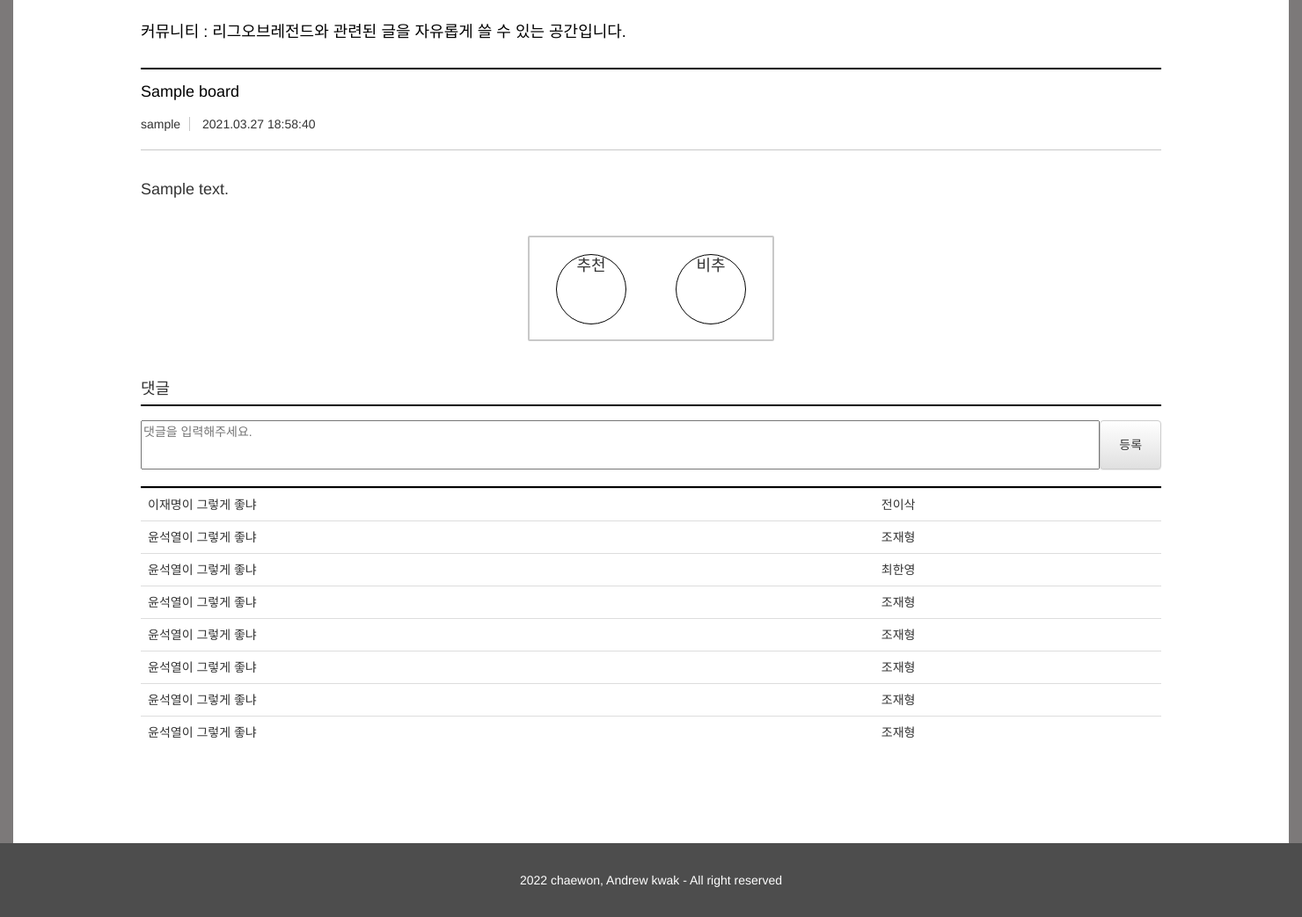
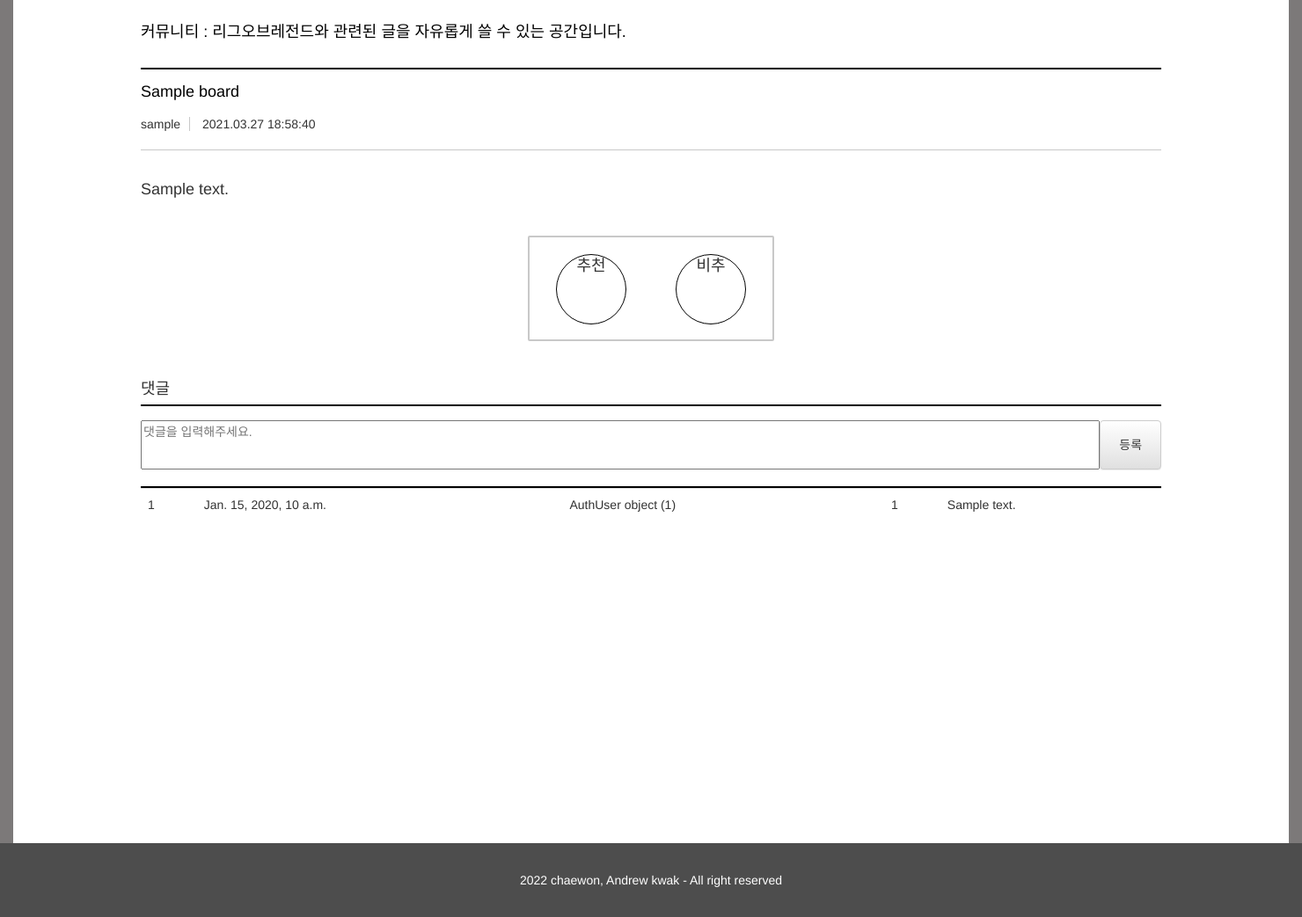
Before and after one commit to kwakchaewon/dodge.kr, a Django app: page /viewboard/1/ in a window 1480 px wide. Shown: the part 59-1102 px from the top of the page at 88% size. Run offline with Django 3.2, Linux system fonts and the light colour scheme; tables that the repository leaves empty hold one stand-in row (values such as "Sample post"); some libraries are stand-ins or nearby versions.

Commit message:
Update viewboard view & template
build basic structure for comment function

```diff
--- a/command/mysql.txt
+++ b/command/mysql.txt
@@ -122,4 +122,4 @@ foreign key(username) references auth_user(id)
 
 * board_comment 테스트 데이터 삽입
 insert into board_comment (id, board_id, username, registered_date, content)
-values (,7511,'admin',,'최한영돼지');
+values (1,7511,'admin',now(),'최한영돼지');
--- a/communityboardapp/templates/viewboard.html
+++ b/communityboardapp/templates/viewboard.html
@@ -48,38 +48,17 @@
                 <div class="comment__table">
                     <table class="table table-hover">
                         <tbody>
-                        <tr>
-                            <td>이재명이 그렇게 좋냐</td>
-                            <td>전이삭</td>
-                        </tr>
-                        <tr>
-                            <td>윤석열이 그렇게 좋냐</td>
-                            <td>조재형</td>
-                        </tr>
-                        <tr>
-                            <td>윤석열이 그렇게 좋냐</td>
-                            <td>최한영</td>
-                        </tr>
-                        <tr>
-                            <td>윤석열이 그렇게 좋냐</td>
-                            <td>조재형</td>
-                        </tr>
-                        <tr>
-                            <td>윤석열이 그렇게 좋냐</td>
-                            <td>조재형</td>
-                        </tr>
-                        <tr>
-                            <td>윤석열이 그렇게 좋냐</td>
-                            <td>조재형</td>
-                        </tr>
-                        <tr>
-                            <td>윤석열이 그렇게 좋냐</td>
-                            <td>조재형</td>
-                        </tr>
-                        <tr>
-                            <td>윤석열이 그렇게 좋냐</td>
-                            <td>조재형</td>
-                        </tr>
+
+                        {% for comment in comment %}
+                            <tr>
+                                <td>{{ comment.id }}</td>
+                                <td>{{ comment.registered_date }}</td>
+                                <td>{{ comment.username }}</td>
+                                <td>{{ comment.board_id}}</td>
+                                <td>{{ comment.content}}</td>
+                            </tr>
+                        {% endfor %}
+
                         </tbody>
                     </table>
                 </div>
--- a/communityboardapp/views.py
+++ b/communityboardapp/views.py
@@ -3,7 +3,9 @@ from django.shortcuts import render, redirect
 from django.contrib.auth.models import User
 from django.http import HttpResponse, Http404
 from django.contrib.auth import authenticate, login
-from testapp.models import Boards, BoardCategories, AuthUser
+
+from testapp import models
+from testapp.models import Boards, BoardCategories, AuthUser,BoardComment
 import math
 from django.core.paginator import Paginator
 from django.views.generic import DetailView
@@ -260,10 +262,11 @@ def viewBoard(request, id):
         board = Boards.objects.get(pk=id)
         username = AuthUser.objects.get(pk=board.user_id).username
 
-
+        print(id)
+        comment = BoardComment.objects.filter(board_id=id)
 
     except:
         Boards.DoesNotExist
         raise Http404("Does not exist!")
 
-    return render(request, 'viewboard.html', {'board': board, 'username': username})
+    return render(request, 'viewboard.html', {'board': board, 'username': username, 'comment': comment})
```
Also changed, not shown: 1 other file.
